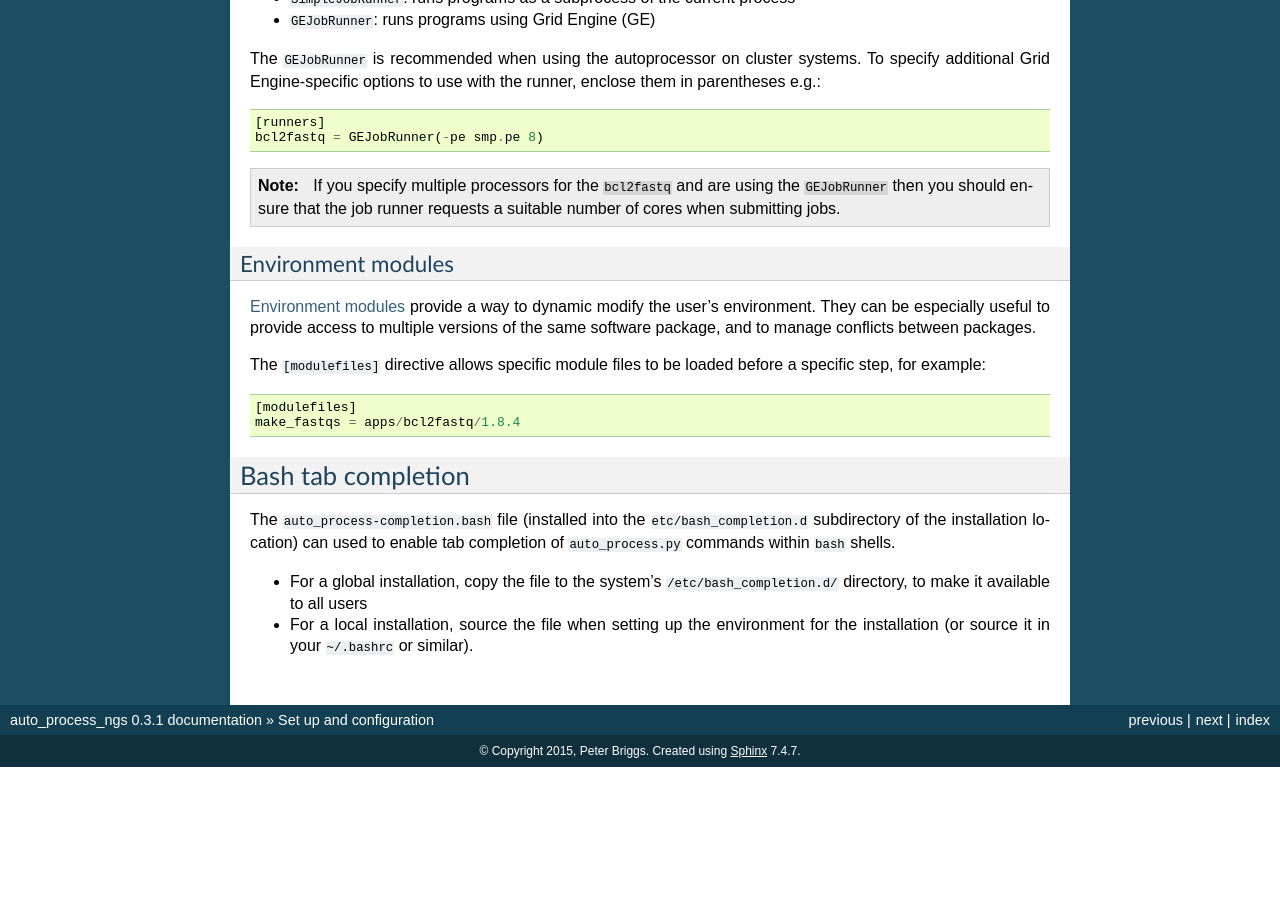
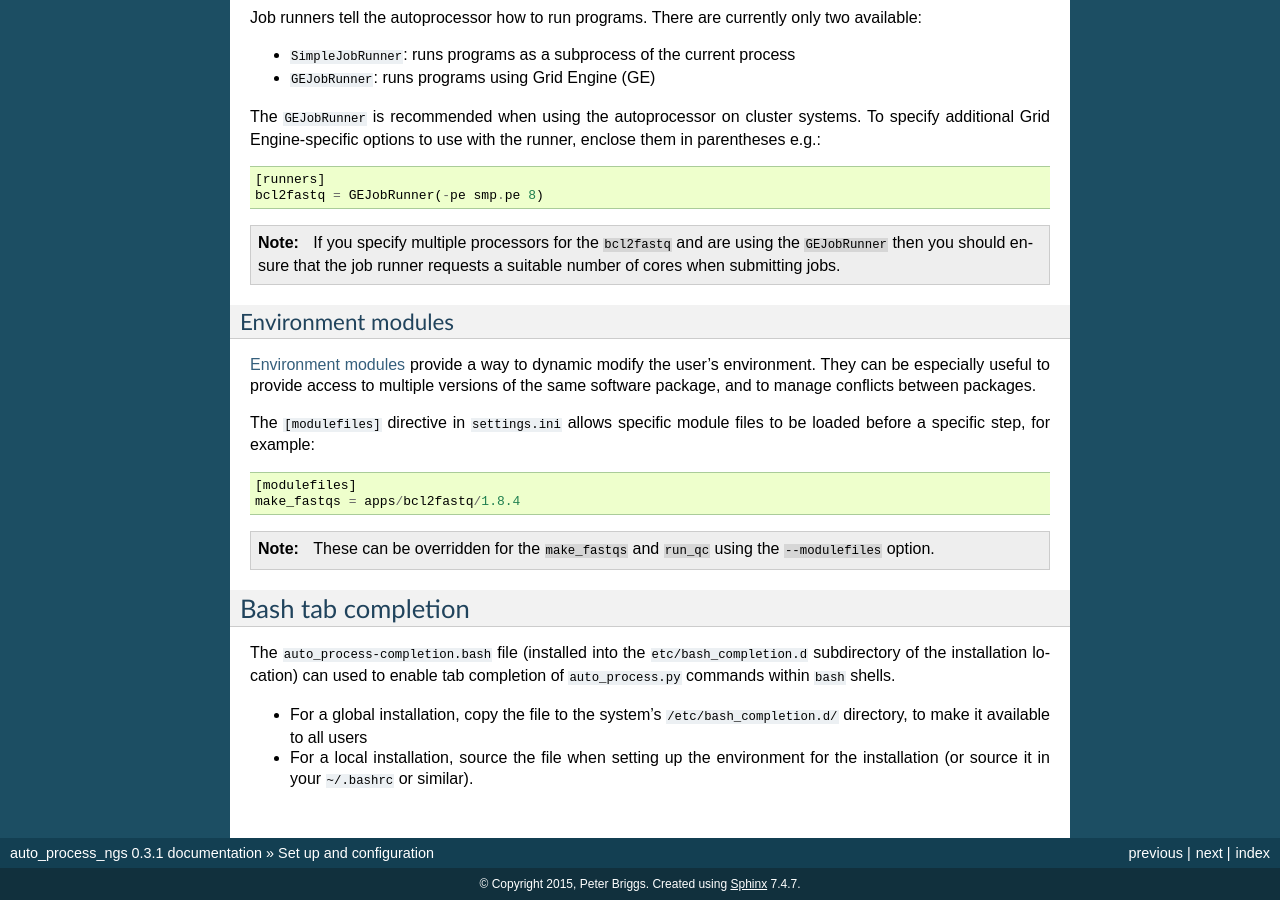
Before and after one commit to fls-bioinformatics-core/auto_process_ngs, a Sphinx documentation site: the page built from docs/source/setup.rst, in a window 1280 px wide and 900 px high, scrolled down 1036 px. Built offline with Sphinx 7.4.7, drawn with Linux system fonts in a browser that asks for light colours; before the commit the page ends 1803 px from its top, so only the background shows below that; some of the changed text lies outside the part shown.

Commit message:
Minor updates to sphinx documentation.

```diff
--- a/docs/source/setup.rst
+++ b/docs/source/setup.rst
@@ -23,14 +25,14 @@
 ***************************
 
 The autoprocessor reads its global settings for the local system from a
-`settings.ini` file, which it looks for in order in the following
+``settings.ini`` file, which it looks for in order in the following
 locations:
 
 1. The current directory;
 2. The ``config`` subdirectory of the installation directory;
 3. The installation directory (for legacy installations only)
 
-If no `settings.ini` file is found then one can be created using the
+If no ``settings.ini`` file is found then one can be created using the
 command::
 
     auto_process.py config --init
@@ -83,11 +85,16 @@
 provide access to multiple versions of the same software package, and to
 manage conflicts between packages.
 
-The ``[modulefiles]`` directive allows specific module files to be loaded
-before a specific step, for example::
+The ``[modulefiles]`` directive in ``settings.ini`` allows specific module
+files to be loaded before a specific step, for example::
 
     [modulefiles]
     make_fastqs = apps/bcl2fastq/1.8.4
+
+.. note::
+
+   These can be overridden for the ``make_fastqs`` and ``run_qc`` using
+   the ``--modulefiles`` option.
 
 Bash tab completion
 *******************
```
Also changed, not shown: other parts of docs/source/setup.rst (+9 -7 lines), docs/source/analysis_dirs.rst (+2 -18 lines).
